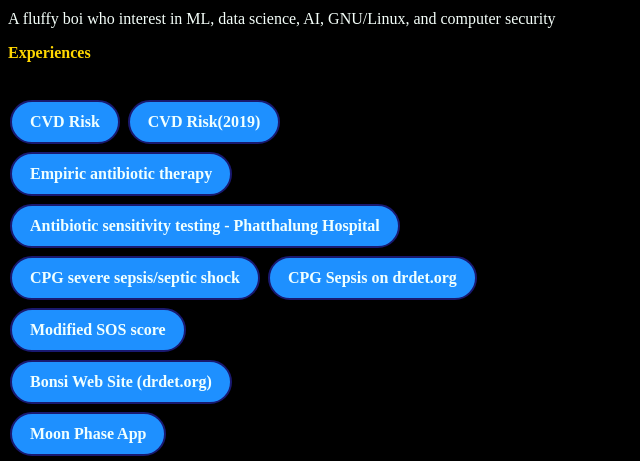
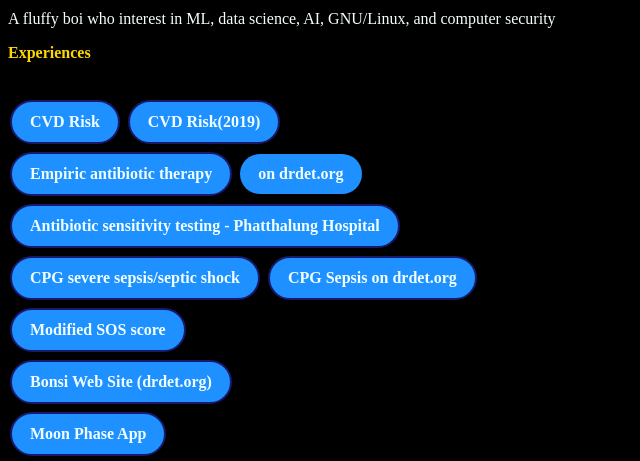
Before and after one commit to nuttanon211211/nuttanon211211.github.io, a plain HTML site: page index.html in a window 1280 px wide. Shown: the part 290-751 px from the top of the page, without its empty margins (0-640 px from the left). Drawn offline with Linux system fonts and the light colour scheme.

Commit message:
Update index.html

```diff
--- a/index.html
+++ b/index.html
@@ -100,6 +100,7 @@
 <a class="button" href="cvdrisk2019">CVD Risk(2019)</a>
 <br>
 <a class="button" href="empiricatb">Empiric antibiotic therapy</a>
+<a class="button" href"https://drdet.org/empiric/">on drdet.org</a>
 <br>
 <a class="button" href="antibiogram">Antibiotic sensitivity testing - Phatthalung Hospital</a>
 <br>
```
